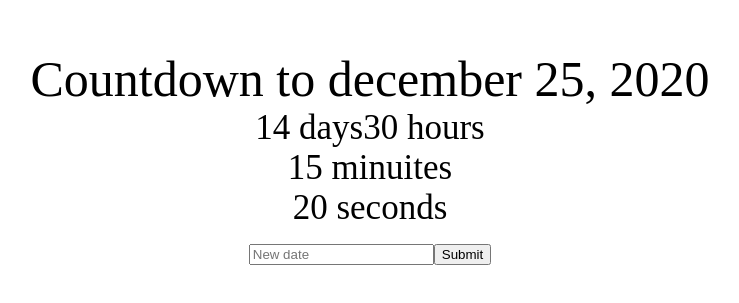
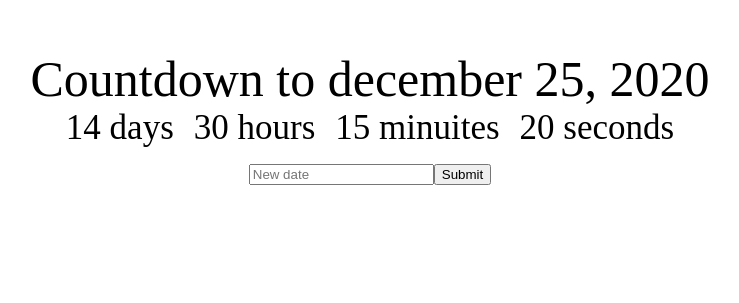
Before and after one commit to YakubuAmidu/Evaluation, a React (Create React App) app: page / in a window 1280 px wide. Shown: the part 203-506 px from the top of the page, without its empty margins (270-1009 px from the left). Built offline with nearby package versions, Linux system fonts and the light colour scheme.

Commit message:
Commiting changes

```diff
--- a/src/App.css
+++ b/src/App.css
@@ -8,10 +8,7 @@
   font-size: 50px;
 }
 
-.clock-days {
+.clock-days, .clock-hours, .clock-minuites, .clock-seconds{
   display: inline;
+  margin: 10px;
 }
-
-.clock-hours {
-  display: inline;
-}
```
